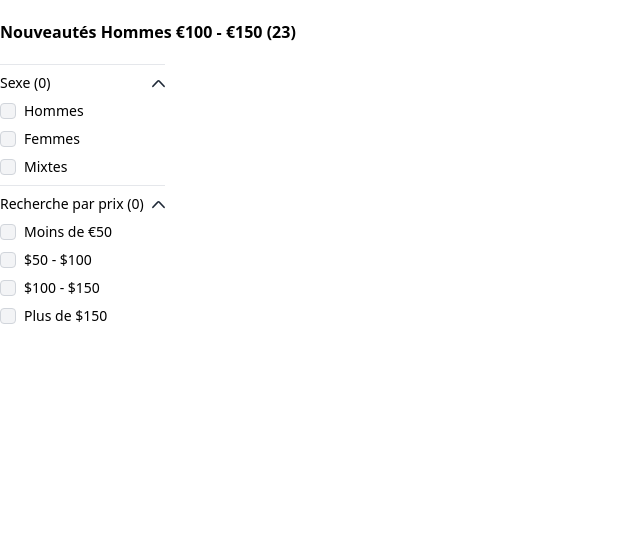
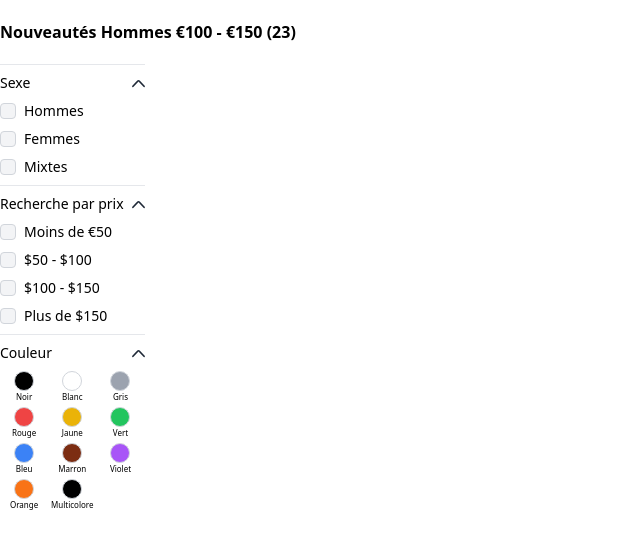
Before and after one commit to rovaJonathan/nike-clone, a Gatsby site: page / in a window 1280 px wide. Shown: the whole page, without its empty margins (0-640 px from the left). Built offline with nearby package versions, Linux system fonts and the light colour scheme; Gatsby itself is replaced by a stand-in of ours.

Commit message:
Color menu

```diff
--- /dev/null
+++ b/src/components/NavBar/ColorMenu/ColorItem/ColorItem.tsx
@@ -0,0 +1,44 @@
+import React, { FC } from "react";
+import { ColorItemEnum } from "../../../../interface/ColorInterface";
+
+const ColorItem: FC<{
+  color: string;
+  value: ColorItemEnum;
+  onClick: (value: ColorItemEnum) => void;
+  label: string;
+  isChecked: boolean;
+}> = ({ color, onClick, label, value, isChecked }) => {
+  return (
+    <div
+      className="flex flex-col items-center cursor-pointer mb-1"
+      onClick={() => onClick(value)}
+    >
+      <div
+        className={`w-5 h-5 rounded-2xl ${color} border border-gray-300 hover:border-gray-400 flex flex-row justify-center items-center`}
+      >
+        {isChecked && (
+          <svg
+            className={`w-3 h-3 ${
+              value === ColorItemEnum.white ? "text-black" : "text-white"
+            }`}
+            aria-hidden="true"
+            xmlns="http://www.w3.org/2000/svg"
+            fill="none"
+            viewBox="0 0 14 10"
+          >
+            <path
+              stroke="currentColor"
+              strokeLinecap="round"
+              strokeLinejoin="round"
+              strokeWidth="1.8"
+              d="M1 4.304L5.304 9 13 1"
+            />
+          </svg>
+        )}
+      </div>
+      <span className="text-xs">{label}</span>
+    </div>
+  );
+};
+
+export default ColorItem;
--- /dev/null
+++ b/src/components/NavBar/ColorMenu/ColorItem/index.ts
@@ -0,0 +1,3 @@
+import ColorItem from "./ColorItem";
+
+export default ColorItem;
--- /dev/null
+++ b/src/components/NavBar/ColorMenu/ColorMenu.tsx
@@ -0,0 +1,107 @@
+import React, { FC, useMemo, useState } from "react";
+import MenuDrawer from "../MenuDrawer";
+import ColorItem from "./ColorItem";
+import {
+  ColorItemEnum,
+  ColorItemInterface,
+} from "../../../interface/ColorInterface";
+
+const colors: ColorItemInterface[] = [
+  {
+    color: "bg-black",
+    value: ColorItemEnum.black,
+    label: "Noir",
+  },
+  {
+    color: "bg-white",
+    value: ColorItemEnum.white,
+    label: "Blanc",
+  },
+  {
+    color: "bg-gray-400",
+    value: ColorItemEnum.gray,
+    label: "Gris",
+  },
+  {
+    color: "bg-red-500",
+    value: ColorItemEnum.red,
+    label: "Rouge",
+  },
+  {
+    color: "bg-yellow-500",
+    value: ColorItemEnum.yellow,
+    label: "Jaune",
+  },
+  {
+    color: "bg-green-500",
+    value: ColorItemEnum.green,
+    label: "Vert",
+  },
+  {
+    color: "bg-blue-500",
+    value: ColorItemEnum.blue,
+    label: "Bleu",
+  },
+  {
+    color: "bg-orange-900",
+    value: ColorItemEnum.brown,
+    label: "Marron",
+  },
+  {
+    color: "bg-purple-500",
+    value: ColorItemEnum.purple,
+    label: "Violet",
+  },
+  {
+    color: "bg-orange-500",
+    value: ColorItemEnum.orange,
+    label: "Orange",
+  },
+  {
+    color: "bg-black",
+    value: ColorItemEnum.multiple,
+    label: "Multicolore",
+  },
+];
+
+const ColorMenu: FC = () => {
+  const [checkboxes, setCheckboxes] = useState<ColorItemEnum[]>([]);
+
+  const numberOfSelect = useMemo(() => {
+    const nb = checkboxes.filter((e) => e).length;
+    return nb === 0 ? "" : ` (${nb})`;
+  }, [checkboxes]);
+
+  const handleCheckboxChange = (value: ColorItemEnum) => {
+    const updatedCheckboxes = [...checkboxes];
+    const index = updatedCheckboxes.indexOf(value);
+    if (index === -1) {
+      updatedCheckboxes.push(value);
+    } else {
+      updatedCheckboxes.splice(index, 1);
+    }
+    setCheckboxes(updatedCheckboxes);
+  };
+
+  return (
+    <MenuDrawer
+      title={`Couleur${numberOfSelect}`}
+      child={
+        <div className="grid grid-cols-3">
+          {colors.map((color) => (
+            <ColorItem
+              key={color.value}
+              color={color.color}
+              value={color.value}
+              label={color.label}
+              onClick={handleCheckboxChange}
+              isChecked={checkboxes.includes(color.value)}
+            />
+          ))}
+        </div>
+      }
+    />
+  );
+};
+
+export default ColorMenu;
--- /dev/null
+++ b/src/components/NavBar/ColorMenu/index.ts
@@ -0,0 +1,3 @@
+import ColorMenu from "./ColorMenu";
+
+export default ColorMenu;
--- a/src/components/NavBar/NavBar.tsx
+++ b/src/components/NavBar/NavBar.tsx
@@ -1,12 +1,14 @@
 import React, { FC } from "react";
 import SexMenu from "./SexMenu";
 import PriceMenu from "./PriceMenu";
+import ColorMenu from "./ColorMenu";
 
 const NavBar: FC = () => {
   return (
     <div className="flex-col">
       <SexMenu />
       <PriceMenu />
+      <ColorMenu />
     </div>
   );
 };
--- a/src/components/NavBar/PriceMenu/PriceMenu.tsx
+++ b/src/components/NavBar/PriceMenu/PriceMenu.tsx
@@ -5,10 +5,10 @@ import CheckBox from "../../CheckBox";
 const PriceMenu: FC = () => {
   const [checkboxes, setCheckboxes] = useState([false, false, false, false]);
 
-  const numberOfSelect = useMemo(
-    () => checkboxes.filter((e) => e).length,
-    [checkboxes]
-  );
+  const numberOfSelect = useMemo(() => {
+    const nb = checkboxes.filter((e) => e).length;
+    return nb === 0 ? "" : ` (${nb})`;
+  }, [checkboxes]);
 
   const handleCheckboxChange = (index: number) => {
     const updatedCheckboxes = [...checkboxes];
@@ -18,7 +18,7 @@ const PriceMenu: FC = () => {
 
   return (
     <MenuDrawer
-      title={`Recherche par prix (${numberOfSelect})`}
+      title={`Recherche par prix${numberOfSelect}`}
       child={
         <>
           <CheckBox
--- a/src/components/NavBar/SexMenu/SexMenu.tsx
+++ b/src/components/NavBar/SexMenu/SexMenu.tsx
@@ -5,10 +5,10 @@ import CheckBox from "../../CheckBox";
 const SexMenu: FC = () => {
   const [checkboxes, setCheckboxes] = useState([false, false, false]);
 
-  const numberOfSelect = useMemo(
-    () => checkboxes.filter((e) => e).length,
-    [checkboxes]
-  );
+  const numberOfSelect = useMemo(() => {
+    const nb = checkboxes.filter((e) => e).length;
+    return nb === 0 ? "" : ` (${nb})`;
+  }, [checkboxes]);
 
   const handleCheckboxChange = (index: number) => {
     const updatedCheckboxes = [...checkboxes];
@@ -18,7 +18,7 @@ const SexMenu: FC = () => {
 
   return (
     <MenuDrawer
-      title={`Sexe (${numberOfSelect})`}
+      title={`Sexe${numberOfSelect}`}
       child={
         <>
           <CheckBox
--- /dev/null
+++ b/src/components/NavBar/SportMenu/SportMenu.tsx
@@ -0,0 +1,8 @@
+import React, { FC } from "react";
+import MenuDrawer from "../MenuDrawer";
+
+const SportMenu: FC = () => {
+  return <MenuDrawer title="Sports" child={<div />} />;
+};
+
+export default SportMenu;
--- /dev/null
+++ b/src/components/NavBar/SportMenu/index.ts
@@ -0,0 +1,3 @@
+import SportMenu from "./SportMenu";
+
+export default SportMenu;
--- /dev/null
+++ b/src/interface/ColorInterface.ts
@@ -0,0 +1,19 @@
+export enum ColorItemEnum {
+  black = "noir",
+  white = "blanc",
+  red = "rouge",
+  purple = "violet",
+  orange = "orange",
+  yellow = "jaune",
+  blue = "bleu",
+  brown = "marron",
+  green = "vert",
+  multiple = "multicolore",
+  gray = "gris",
+}
+
+export interface ColorItemInterface {
+  value: ColorItemEnum;
+  color: string;
+  label: string;
+}
--- a/tailwind.config.js
+++ b/tailwind.config.js
@@ -5,7 +5,11 @@ module.exports = {
     `./src/components/**/*.{js,jsx,ts,tsx}`,
   ],
   theme: {
-    extend: {},
+    extend: {
+      fontSize: {
+        xs: '0.5rem',
+      }
+    },
   },
   plugins: [
     require("@tailwindcss/forms")
```
